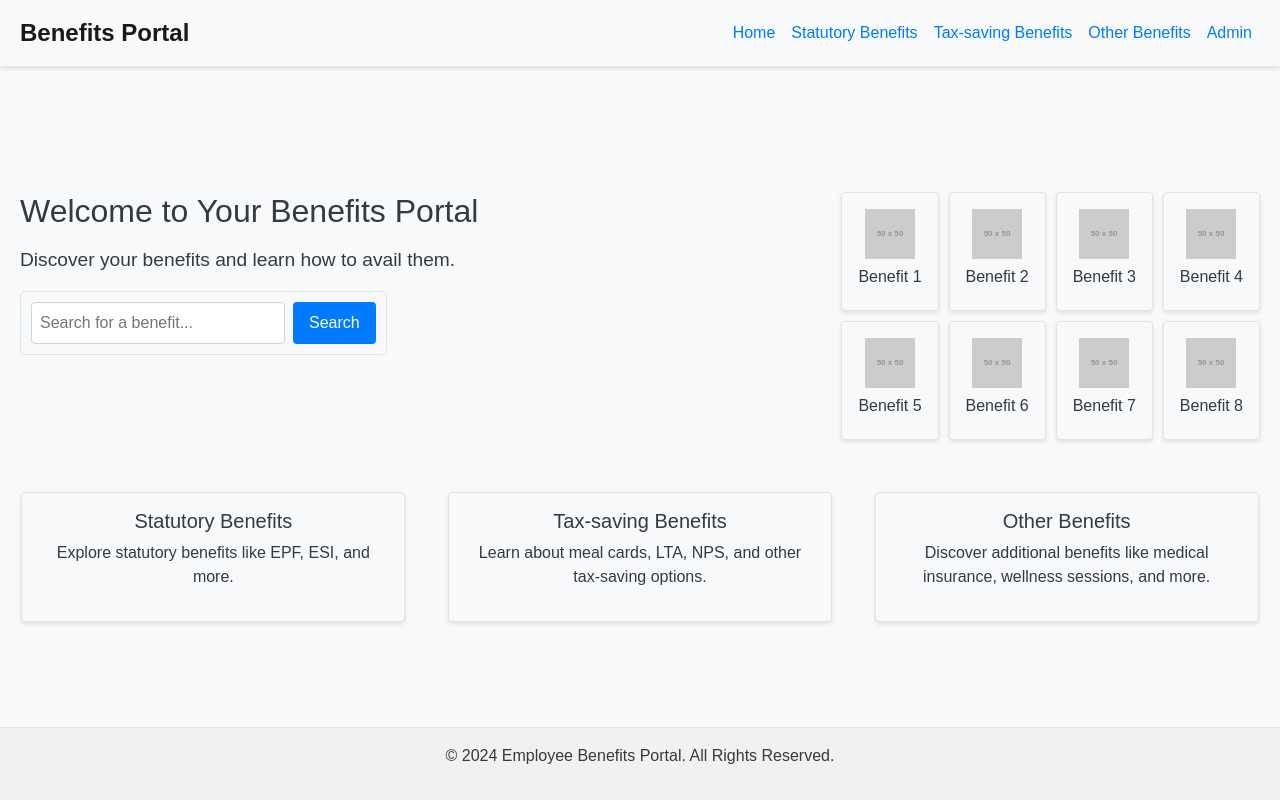
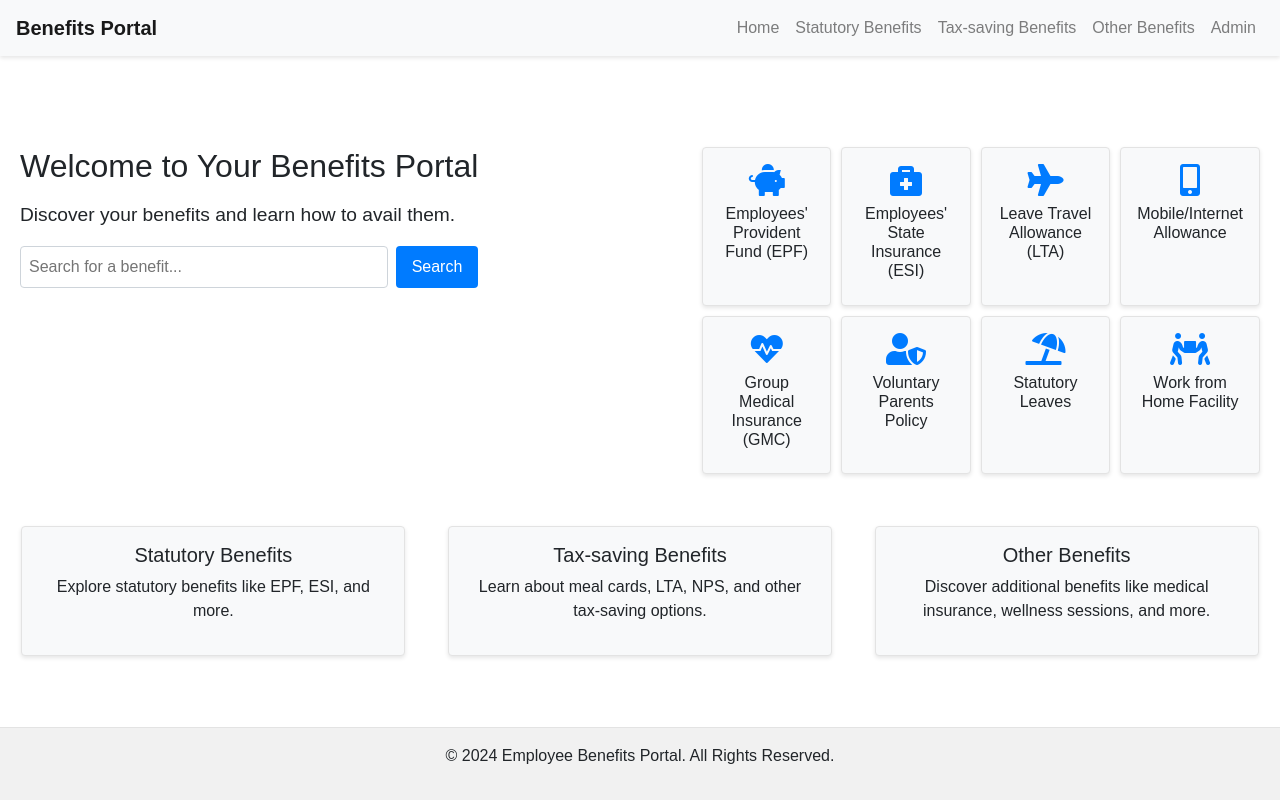
Before and after one commit to Ajin-k-j/EBP-V2, a plain HTML site: page index.html in a window 1280 px wide. Drawn offline with nearby package versions, Linux system fonts and the light colour scheme; files that its build step writes are made by us from their sources; placeholder pictures from the web are drawn by us.

Commit message:
feat:icons added

```diff
--- /dev/null
+++ b/css/styles.css
@@ -0,0 +1,133 @@
+body {
+    display: flex;
+    flex-direction: column;
+    height: 100vh;
+    margin: 0;
+    font-family: Arial, sans-serif;
+}
+
+header {
+    padding: 1rem;
+    background-color: #f8f9fa;
+    width: 100%;
+    box-shadow: 0 2px 4px rgba(0, 0, 0, 0.1);
+}
+
+.navbar-brand {
+    font-weight: bold;
+}
+
+main {
+    flex: 1;
+    display: flex;
+    flex-direction: column;
+    align-items: center;
+    justify-content: center;
+}
+
+.hero-section {
+    display: flex;
+    justify-content: space-between;
+    align-items: flex-start;
+    width: 100%;
+    padding: 20px;
+    box-sizing: border-box;
+}
+
+.welcome-search {
+    max-width: 50%;
+}
+
+.welcome-search h1 {
+    font-size: 2rem;
+    margin-bottom: 1rem;
+}
+
+.welcome-search p {
+    font-size: 1.2rem;
+    margin-bottom: 1rem;
+}
+
+.search-bar {
+    display: flex;
+}
+
+.search-bar input {
+    flex: 1;
+    padding: 0.5rem;
+    border: 1px solid #ced4da;
+    border-radius: 0.25rem;
+}
+
+.search-bar button {
+    padding: 0.5rem 1rem;
+    border: none;
+    background-color: #007bff;
+    color: white;
+    border-radius: 0.25rem;
+    margin-left: 0.5rem;
+}
+
+.popular-benefits {
+    display: grid;
+    grid-template-columns: repeat(4, 1fr);
+    gap: 10px;
+    max-width: 45%;
+}
+
+.benefit-card {
+    padding: 1rem;
+    background-color: #f8f9fa;
+    border: 1px solid #e3e3e3;
+    border-radius: 0.25rem;
+    box-shadow: 0 2px 4px rgba(0, 0, 0, 0.1);
+    text-align: center;
+    transition: transform 0.2s ease-in-out;
+}
+
+.benefit-card:hover {
+    transform: scale(1.05);
+    box-shadow: 4px 4px 8px rgba(0, 0, 0, 0.1);
+}
+
+.benefit-card i {
+    font-size: 2rem;
+    margin-bottom: 0.5rem;
+    color: #007bff;
+}
+
+.benefit-card h5 {
+    font-size: 1rem;
+    margin-bottom: 0.5rem;
+}
+
+.main-categories {
+    display: flex;
+    justify-content: space-around;
+    width: 100%;
+    margin-top: 2rem;
+}
+
+.main-category {
+    padding: 1rem;
+    background-color: #f8f9fa;
+    border: 1px solid #e3e3e3;
+    border-radius: 0.25rem;
+    width: 30%;
+    text-align: center;
+    box-shadow: 0 2px 4px rgba(0, 0, 0, 0.1);
+    transition: transform 0.2s ease-in-out;
+}
+
+.main-category:hover {
+    transform: scale(1.05);
+    box-shadow: 4px 4px 8px rgba(0, 0, 0, 0.1);
+}
+
+.footer {
+    background-color: #f1f1f1;
+    padding: 1rem;
+    width: 100%;
+    text-align: center;
+    border-top: 1px solid #e3e3e3;
+}
--- a/index.html
+++ b/index.html
@@ -6,143 +6,8 @@
     <meta name="viewport" content="width=device-width, initial-scale=1.0">
     <title>Employee Benefits Portal</title>
     <link rel="stylesheet" href="https://stackpath.bootstrapcdn.com/bootstrap/4.5.2/css/bootstrap.min.css">
+    <link rel="stylesheet" href="https://cdnjs.cloudflare.com/ajax/libs/font-awesome/5.15.4/css/all.min.css">
     <link rel="stylesheet" href="styles.css">
-    <style>
-        body {
-            display: flex;
-            flex-direction: column;
-            height: 100vh;
-            margin: 0;
-            font-family: Arial, sans-serif;
-        }
-
-        header {
-            padding: 1rem;
-            background-color: #f8f9fa;
-            width: 100%;
-            box-shadow: 0 2px 4px rgba(0, 0, 0, 0.1);
-        }
-
-        .navbar-brand {
-            font-weight: bold;
-        }
-
-        main {
-            flex: 1;
-            display: flex;
-            flex-direction: column;
-            align-items: center;
-            justify-content: center;
-        }
-
-        .hero-section {
-            display: flex;
-            justify-content: space-between;
-            align-items: flex-start;
-            width: 100%;
-            padding: 20px;
-            box-sizing: border-box;
-        }
-
-        .welcome-search {
-            max-width: 50%;
-        }
-
-        .welcome-search h1 {
-            font-size: 2rem;
-            margin-bottom: 1rem;
-        }
-
-        .welcome-search p {
-            font-size: 1.2rem;
-            margin-bottom: 1rem;
-        }
-
-        .search-bar {
-            display: flex;
-        }
-
-        .search-bar input {
-            flex: 1;
-            padding: 0.5rem;
-            border: 1px solid #ced4da;
-            border-radius: 0.25rem;
-        }
-
-        .search-bar button {
-            padding: 0.5rem 1rem;
-            border: none;
-            background-color: #007bff;
-            color: white;
-            border-radius: 0.25rem;
-            margin-left: 0.5rem;
-        }
-
-        .popular-benefits {
-            display: grid;
-            grid-template-columns: repeat(4, 1fr);
-            gap: 10px;
-            max-width: 45%;
-        }
-
-        .benefit-card {
-            padding: 1rem;
-            background-color: #f8f9fa;
-            border: 1px solid #e3e3e3;
-            border-radius: 0.25rem;
-            box-shadow: 0 2px 4px rgba(0, 0, 0, 0.1);
-            text-align: center;
-            transition: transform 0.2s ease-in-out;
-        }
-
-        .benefit-card:hover {
-            transform: scale(1.05);
-            box-shadow: 4px 4px 8px rgba(0, 0, 0, 0.1);
-        }
-
-        .benefit-card img {
-            height: 50px;
-            width: 50px;
-            object-fit: contain;
-            margin-bottom: 0.5rem;
-        }
-
-        .benefit-card h5 {
-            font-size: 1rem;
-            margin-bottom: 0.5rem;
-        }
-
-        .main-categories {
-            display: flex;
-            justify-content: space-around;
-            width: 100%;
-            margin-top: 2rem;
-        }
-
-        .main-category {
-            padding: 1rem;
-            background-color: #f8f9fa;
-            border: 1px solid #e3e3e3;
-            border-radius: 0.25rem;
-            width: 30%;
-            text-align: center;
-            box-shadow: 0 2px 4px rgba(0, 0, 0, 0.1);
-            transition: transform 0.2s ease-in-out;
-        }
-
-        .main-category:hover {
-            transform: scale(1.05);
-            box-shadow: 4px 4px 8px rgba(0, 0, 0, 0.1);
-        }
-
-        .footer {
-            background-color: #f1f1f1;
-            padding: 1rem;
-            width: 100%;
-            text-align: center;
-            border-top: 1px solid #e3e3e3;
-        }
-    </style>
 </head>
 
 <body>
@@ -175,36 +40,36 @@
             </div>
             <div class="popular-benefits">
                 <div class="benefit-card">
-                    <img src="https://via.placeholder.com/50" alt="Icon 1">
-                    <h5>Benefit 1</h5>
+                    <i class="fas fa-piggy-bank"></i>
+                    <h5>Employees' Provident Fund (EPF)</h5>
                 </div>
                 <div class="benefit-card">
-                    <img src="https://via.placeholder.com/50" alt="Icon 2">
-                    <h5>Benefit 2</h5>
+                    <i class="fas fa-briefcase-medical"></i>
+                    <h5>Employees' State Insurance (ESI)</h5>
                 </div>
                 <div class="benefit-card">
-                    <img src="https://via.placeholder.com/50" alt="Icon 3">
-                    <h5>Benefit 3</h5>
+                    <i class="fas fa-plane"></i>
+                    <h5>Leave Travel Allowance (LTA)</h5>
                 </div>
                 <div class="benefit-card">
-                    <img src="https://via.placeholder.com/50" alt="Icon 4">
-                    <h5>Benefit 4</h5>
+                    <i class="fas fa-mobile-alt"></i>
+                    <h5>Mobile/Internet Allowance</h5>
                 </div>
                 <div class="benefit-card">
-                    <img src="https://via.placeholder.com/50" alt="Icon 5">
-                    <h5>Benefit 5</h5>
+                    <i class="fas fa-heartbeat"></i>
+                    <h5>Group Medical Insurance (GMC)</h5>
                 </div>
                 <div class="benefit-card">
-                    <img src="https://via.placeholder.com/50" alt="Icon 6">
-                    <h5>Benefit 6</h5>
+                    <i class="fas fa-user-shield"></i>
+                    <h5>Voluntary Parents Policy</h5>
                 </div>
                 <div class="benefit-card">
-                    <img src="https://via.placeholder.com/50" alt="Icon 7">
-                    <h5>Benefit 7</h5>
+                    <i class="fas fa-umbrella-beach"></i>
+                    <h5>Statutory Leaves</h5>
                 </div>
                 <div class="benefit-card">
-                    <img src="https://via.placeholder.com/50" alt="Icon 8">
-                    <h5>Benefit 8</h5>
+                    <i class="fas fa-people-carry"></i>
+                    <h5>Work from Home Facility</h5>
                 </div>
             </div>
         </div>
--- a/styles.css
+++ /dev/null
@@ -1,121 +0,0 @@
-body {
-    font-family: Arial, sans-serif;
-    background-color: #f8f9fa;
-    color: #343a40;
-    margin: 0;
-    padding: 0;
-    overflow: hidden;
-}
-
-.navbar {
-    display: flex;
-    justify-content: space-between;
-    align-items: center;
-    background-color: #ffffff;
-    padding: 10px 20px;
-    border-bottom: 1px solid #e3e3e3;
-}
-
-.navbar-brand {
-    font-size: 1.5rem;
-    color: #007bff;
-    text-decoration: none;
-}
-
-.navbar-nav .nav-item .nav-link {
-    color: #007bff;
-    font-size: 1rem;
-}
-
-.container-fluid {
-    display: flex;
-    flex-direction: column;
-    align-items: center;
-    justify-content: space-between;
-    height: calc(100vh - 60px); /* Adjusting height based on header height */
-    overflow: hidden;
-}
-
-.hero-section {
-    display: flex;
-    align-items: center;
-    justify-content: space-between;
-    width: 100%;
-    padding: 20px;
-}
-
-.hero-section .search-bar {
-    width: 80%;
-    padding: 10px;
-    border: 1px solid #e3e3e3;
-    border-radius: 5px;
-    margin-top: 10px;
-}
-
-.popular-benefits {
-    display: flex;
-    flex-wrap: wrap;
-    justify-content: center;
-}
-
-.quick-link {
-    width: 120px;
-    margin: 10px;
-}
-
-.quick-link i {
-    font-size: 2rem;
-    color: #007bff;
-}
-
-.quick-link p {
-    margin-top: 5px;
-    font-size: 0.8rem;
-}
-
-.benefits-section {
-    display: flex;
-    justify-content: space-around;
-    width: 100%;
-    margin-bottom: 20px;
-}
-
-.benefit-tile {
-    width: 30%;
-}
-
-.card {
-    background-color: #ffffff;
-    border: 1px solid #e3e3e3;
-    border-radius: 5px;
-    padding: 10px;
-    text-align: center;
-    transition: transform 0.2s ease-in-out;
-}
-
-.card:hover {
-    transform: scale(1.05);
-    box-shadow: 4px 4px 8px rgba(0, 0, 0, 0.1);
-}
-
-.card img {
-    height: 100px;
-    width: 100px;
-    object-fit: contain;
-}
-
-.card-title {
-    font-size: 1rem;
-    margin-top: 10px;
-}
-
-.card-text {
-    font-size: 0.9rem;
-}
-
-.footer {
-    background-color: #f1f1f1;
-    padding: 10px;
-    width: 100%;
-    border-top: 1px solid #e3e3e3;
-}
```
